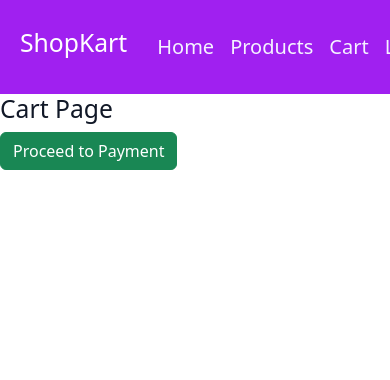
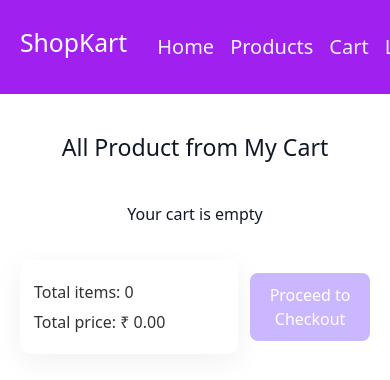
Before and after one commit to bhushank45/MyShopCart, a React (Vite) app: page /cart in a window 390 px wide. Shown: the top 380 px of the page. Built offline with nearby package versions, Linux system fonts and the light colour scheme.

Commit message:
added cart functionality

```diff
--- a/src/App.css
+++ b/src/App.css
@@ -182,3 +182,51 @@
     border-right-color: var(--border);
   }
 }
+
+.cart-page{
+    padding: 20px;
+}
+
+.cart-title{
+    text-align: center;
+    margin: 20px 0;
+}
+
+.cart-grid{
+    display: grid;
+    grid-template-columns: repeat(4, 1fr);
+    gap: 20px;
+    text-align: center;
+}
+
+.cart-item{
+    box-shadow: 0 10px 40px rgba(127, 0, 196, 0.18);
+    display: flex;
+    flex-direction: column;
+    justify-content: center;
+    align-items: center;
+    padding: 20px;
+    border-radius: 18px;
+    background: #fff;
+}
+
+.cart-item img{
+    width: 150px;
+    height: 150px;
+    object-fit: contain;
+}
+
+.cart-remove-btn{
+    margin-top: auto;
+    border: none;
+    padding: 10px 20px;
+    background: #e11d48;
+    color: #fff;
+    border-radius: 10px;
+}
+
+.cart-empty{
+    grid-column: 1 / -1;
+    text-align: center;
+    margin-top: 20px;
+}
--- a/src/Components/MyProductList.jsx
+++ b/src/Components/MyProductList.jsx
@@ -1,12 +1,18 @@
-function MyProductList({ image, title, price, category }) {
+import React, { useContext } from "react";
+import { CartContext } from "../context/CartContext";
+
+const MyProductList = ({ product }) => {
+  const { addToCart } = useContext(CartContext);
+
   return (
     <div className="p-card">
-      <img src={image} alt="" width="150px" />
-        <h5>{title}</h5>
-        <p><b>Price: ₹{price}</b></p>
-        <p><b>{category}</b></p>
-        <button>Add to Cart</button>
+      <img src={product.image} alt={product.title} />
+      <h3>{product.title}</h3>
+      <h4>₹ {product.price}</h4>
+      <p>{product.category}</p>
+      <button onClick={() => addToCart(product)}>Add To Cart</button>
     </div>
   );
-}
+};
+
 export default MyProductList;
--- a/src/Pages/Cart.jsx
+++ b/src/Pages/Cart.jsx
@@ -1,12 +1,59 @@
-import React from 'react'
-import { useNavigate } from 'react-router-dom'
+import React, { useContext } from "react";
+import { useNavigate } from "react-router-dom";
+import { CartContext } from "../context/CartContext";
+import "./pages.css";
 
 export const Cart = () => {
-  const navigate=useNavigate();
+  const {
+    cart,
+    removeFromCart,
+    addToCart,
+    decreaseQuantity,
+    totalItems,
+    totalPrice,
+  } = useContext(CartContext);
+  const navigate = useNavigate();
   return (
-    <div>
-    <h2>Cart Page</h2>
-    <button className='btn btn-success' onClick={()=>{navigate('/payment')}}>Proceed to Payment</button>
+    <div className="cart-page">
+      <h3 className="cart-title">All Product from My Cart</h3>
+      <div className="cart-grid">
+        {cart.length === 0 ? (
+          <p className="cart-empty">Your cart is empty</p>
+        ) : (
+          cart.map((product) => (
+            <div className="cart-item" key={product.id}>
+              <img src={product.image} alt={product.title} />
+              <h4>{product.title}</h4>
+              <h4>₹ {product.price}</h4>
+              <div style={{ display: "flex", gap: 8, alignItems: "center" }}>
+                <button onClick={() => decreaseQuantity(product.id)}>-</button>
+                <span>{product.quantity || 1}</span>
+                <button onClick={() => addToCart(product)}>+</button>
+              </div>
+              <button
+                className="cart-remove-btn"
+                onClick={() => removeFromCart(product.id)}
+              >
+                Remove
+              </button>
+            </div>
+          ))
+        )}
+      </div>
+
+      <div className="cart-totals">
+        <div className="totals-card">
+          <p>Total items: {totalItems}</p>
+          <p>Total price: ₹ {totalPrice.toFixed(2)}</p>
+        </div>
+        <button
+          className="cart-proceed-btn"
+          onClick={() => navigate("/payment")}
+          disabled={cart.length === 0}
+        >
+          Proceed to Checkout
+        </button>
+      </div>
     </div>
-  )
-}
+  );
+};
--- a/src/Pages/OrderSuccess.jsx
+++ b/src/Pages/OrderSuccess.jsx
@@ -1,17 +1,24 @@
 import { useNavigate } from "react-router-dom";
+import "./pages.css";
 
-function OrderSuccess(){
-    var navigate=useNavigate();
-    return(
+function OrderSuccess() {
+  var navigate = useNavigate();
+  return (
     <div>
       <div className="success-container">
         <div className="success-card">
           <h4>Order Placed Successfully</h4>
           <h5>Thank you for Shoping with Shopcart</h5>
-                    <button onClick={()=>{navigate("/")}}></button>
+          <button
+            onClick={() => {
+              navigate("/");
+            }}
+          >
+            Back to Home
+          </button>
         </div>
       </div>
     </div>
-    )
+  );
 }
 export default OrderSuccess;
--- a/src/Pages/Payment.jsx
+++ b/src/Pages/Payment.jsx
@@ -1,30 +1,33 @@
 import { useContext } from "react";
 import { useNavigate } from "react-router-dom";
+import { CartContext } from "../context/CartContext";
+import "./pages.css";
 
-//IMPORT CART CONTEXT
-function Payment(){
-    var{cart}=useContext(CartContext);
-    var total=cart.reduce((sum,item)=>sum+item.price,0);
-    var handlePayment=()=>{
+function Payment() {
+  const { cart, totalPrice } = useContext(CartContext);
+  const navigate = useNavigate();
+  const total =
+    totalPrice || cart.reduce((sum, item) => sum + Number(item.price || 0), 0);
+
+  const handlePayment = () => {
     alert("Payment Successful");
     navigate("/success");
-    }
-    return(
+  };
+
+  return (
     <div>
       <div className="payment-container">
         <div className="payment-card">
           <h4>Payment</h4>
-                    <p>Total:{total}</p>
-                    <input type="text" placeholder="Card Holder Name"/>
-                    <input type="number" placeholder="Card Number"/>
-                    <input type="date" placeholder="Expiry date"/>
-                    <input type="number" placeholder="CVV"/>
+          <p>Total: ₹ {total.toFixed(2)}</p>
+          <input type="text" placeholder="Card Holder Name" />
+          <input type="number" placeholder="Card Number" />
+          <input type="date" placeholder="Expiry date" />
+          <input type="number" placeholder="CVV" />
           <button onClick={handlePayment}>Pay Now</button>
         </div>
-
       </div>
-            <h4>Do Payment</h4>
     </div>
-    )
+  );
 }
 export default Payment;
--- a/src/Pages/Products.jsx
+++ b/src/Pages/Products.jsx
@@ -1,39 +1,26 @@
-import React, { useEffect } from 'react'
-import { useState } from 'react'
-import { set } from 'react-hook-form';
-import MyProductList from '../Components/MyProductList';
+import React, { useEffect, useState } from "react";
+import MyProductList from "../Components/MyProductList";
 
 export const Products = () => {
-  var[products,setProducts]=useState([]);
-  useEffect((()=>{loadProductData();}),[]);
-  var loadProductData=async()=>{
-    var res=await fetch("https://fakestoreapi.com/products");
-    var data=await res.json();
+  const [products, setProducts] = useState([]);
+
+  useEffect(() => {
+    loadProductData();
+  }, []);
+
+  const loadProductData = async () => {
+    const res = await fetch("https://fakestoreapi.com/products");
+    const data = await res.json();
     setProducts(data);
-  }
-  return(
+  };
+
+  return (
     <div>
-      <div className='product-container'>
-        {products.map((product)=>{
-          var{image,title,price,category}=product; //destructuring
-            return(
-              <MyProductList image={image} title={title} price={price} category={category}/>
-              // <div className="p-card">
-              // <img src={product.image} alt="" width="150px"/>
-              // <h2>{product.title}</h2>
-              // <p>{product.price}</p>
-              // <p>{product.category}</p>
-
-              //   <img src={image} alt="" width="150px"/>
-              //   <h5>{title}</h5>
-              //   <p>{price}</p>
-              //   <p>{category}</p>
-              // </div>
-            )
-          }
-        )
-      }
+      <div className="product-container">
+        {products.map((product) => (
+          <MyProductList key={product.id} product={product} />
+        ))}
+      </div>
     </div>
-  </div>
-  )
-}
+  );
+};
--- /dev/null
+++ b/src/Pages/pages.css
@@ -0,0 +1,81 @@
+.payment-container,
+.success-container {
+  display: flex;
+  justify-content: center;
+  align-items: center;
+  padding: 24px;
+}
+
+.payment-card,
+.success-card,
+.totals-card {
+  background: #ffffff;
+  padding: 18px;
+  border-radius: 10px;
+  box-shadow: 0 8px 30px rgba(14, 22, 63, 0.06);
+  max-width: 520px;
+  width: 100%;
+}
+
+.payment-card h4,
+.success-card h4 {
+  margin: 0 0 10px 0;
+  color: #2b2b2b;
+}
+
+.payment-card input {
+  width: 100%;
+  padding: 10px 12px;
+  margin: 8px 0;
+  border-radius: 8px;
+  border: 1px solid #e6e6e6;
+}
+
+.payment-card button,
+.success-card button,
+.cart-proceed-btn,
+.cart-remove-btn {
+  background: #6b46c1;
+  color: #fff;
+  border: none;
+  padding: 10px 14px;
+  border-radius: 8px;
+  cursor: pointer;
+}
+
+.payment-card button:disabled,
+.cart-proceed-btn:disabled {
+  background: #cbb7ff;
+  cursor: not-allowed;
+}
+
+.success-card h5 {
+  margin-top: 8px;
+  color: #555;
+  font-weight: 500;
+}
+
+.cart-totals {
+  margin-top: 18px;
+  display: flex;
+  gap: 12px;
+  align-items: center;
+  justify-content: flex-end;
+}
+
+.totals-card p {
+  margin: 6px 0;
+  color: #333;
+}
+
+@media (max-width: 600px) {
+  .payment-card,
+  .success-card,
+  .totals-card {
+    padding: 14px;
+  }
+  .payment-container,
+  .success-container {
+    padding: 12px;
+  }
+}
--- /dev/null
+++ b/src/context/CartContext.jsx
@@ -0,0 +1,58 @@
+import React, { createContext, useState, useMemo } from "react";
+
+export const CartContext = createContext();
+export const CartProvider = ({ children }) => {
+  const [cart, setCart] = useState([]);
+
+  const addToCart = (product) => {
+    setCart((prevCart) => {
+      const existing = prevCart.find((p) => p.id === product.id);
+      if (existing) {
+        return prevCart.map((p) =>
+          p.id === product.id ? { ...p, quantity: p.quantity + 1 } : p,
+        );
+      }
+      return [...prevCart, { ...product, quantity: 1 }];
+    });
+  };
+
+  const decreaseQuantity = (id) => {
+    setCart((prevCart) =>
+      prevCart
+        .map((p) =>
+          p.id === id ? { ...p, quantity: (p.quantity || 1) - 1 } : p,
+        )
+        .filter((p) => (p.quantity || 0) > 0),
+    );
+  };
+
+  const removeFromCart = (id) => {
+    setCart((prevCart) => prevCart.filter((item) => item.id !== id));
+  };
+
+  const clearCart = () => setCart([]);
+
+  const totals = useMemo(() => {
+    const totalItems = cart.reduce((s, p) => s + (p.quantity || 0), 0);
+    const totalPrice = cart.reduce(
+      (s, p) => s + (Number(p.price) || 0) * (p.quantity || 0),
+      0,
+    );
+    return { totalItems, totalPrice };
+  }, [cart]);
+
+  return (
+    <CartContext.Provider
+      value={{
+        cart,
+        addToCart,
+        decreaseQuantity,
+        removeFromCart,
+        clearCart,
+        ...totals,
+      }}
+    >
+      {children}
+    </CartContext.Provider>
+  );
+};
--- a/src/index.css
+++ b/src/index.css
@@ -43,9 +43,12 @@
     margin-top: auto;
     border: none;
     padding: 10px 20px;
-    background: #ae4eea;
+    background: #9500f2;
     color: #fff;
     border-radius: 10px;
+}
+.p-card button:hover{
+    background-color: #a020f0;
 }
 .auth-container{
     height: 100vh;
--- a/src/router.jsx
+++ b/src/router.jsx
@@ -4,8 +4,6 @@ import { Home } from "./Pages/Home";
 import { Products } from "./Pages/Products";
 import { Cart } from "./Pages/Cart";
 import { Login } from "./Pages/Login";
-import { Register } from "./Pages/Register";
-import { ControlInputForm } from "./Forms/ControlInputForm";
 import { MultiInputForm } from "./Forms/MultiInputForm";
 import Payment from "./Pages/Payment";
 import OrderSuccess from "./Pages/OrderSuccess";
@@ -20,8 +18,8 @@ const router=createBrowserRouter([
             {path:"cart",element:<Cart/>},
             {path:"login",element:<Login/>},
             {path:"register",element:<MultiInputForm/>},
-            {path:"Payment",element:<Payment/>},
-            {path:"Success",element:<OrderSuccess/>}
+            {path:"payment",element:<Payment/>},
+            {path:"success",element:<OrderSuccess/>}
 
         ]
     }
```
Also changed, not shown: src/main.jsx (+15 -12 lines). Lines whose indentation alone changed are shown as unchanged.
